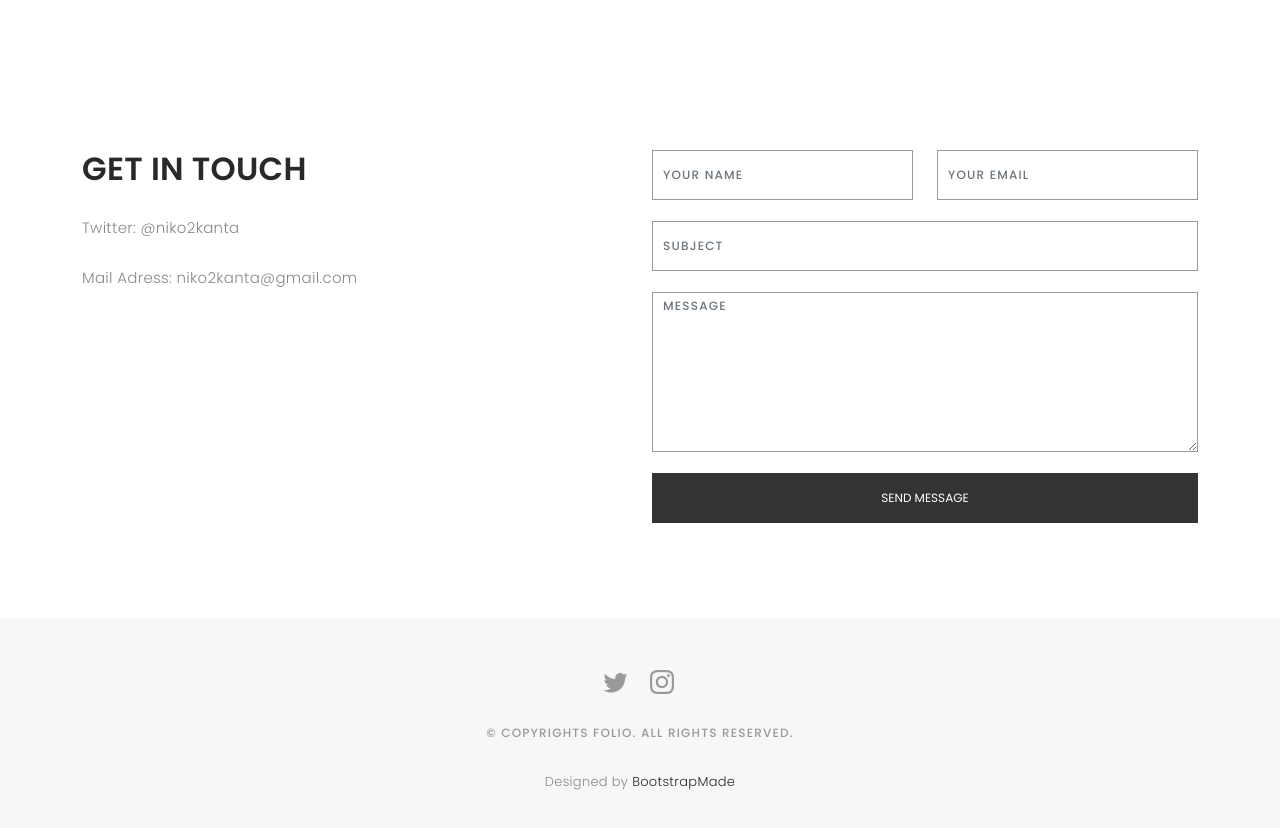
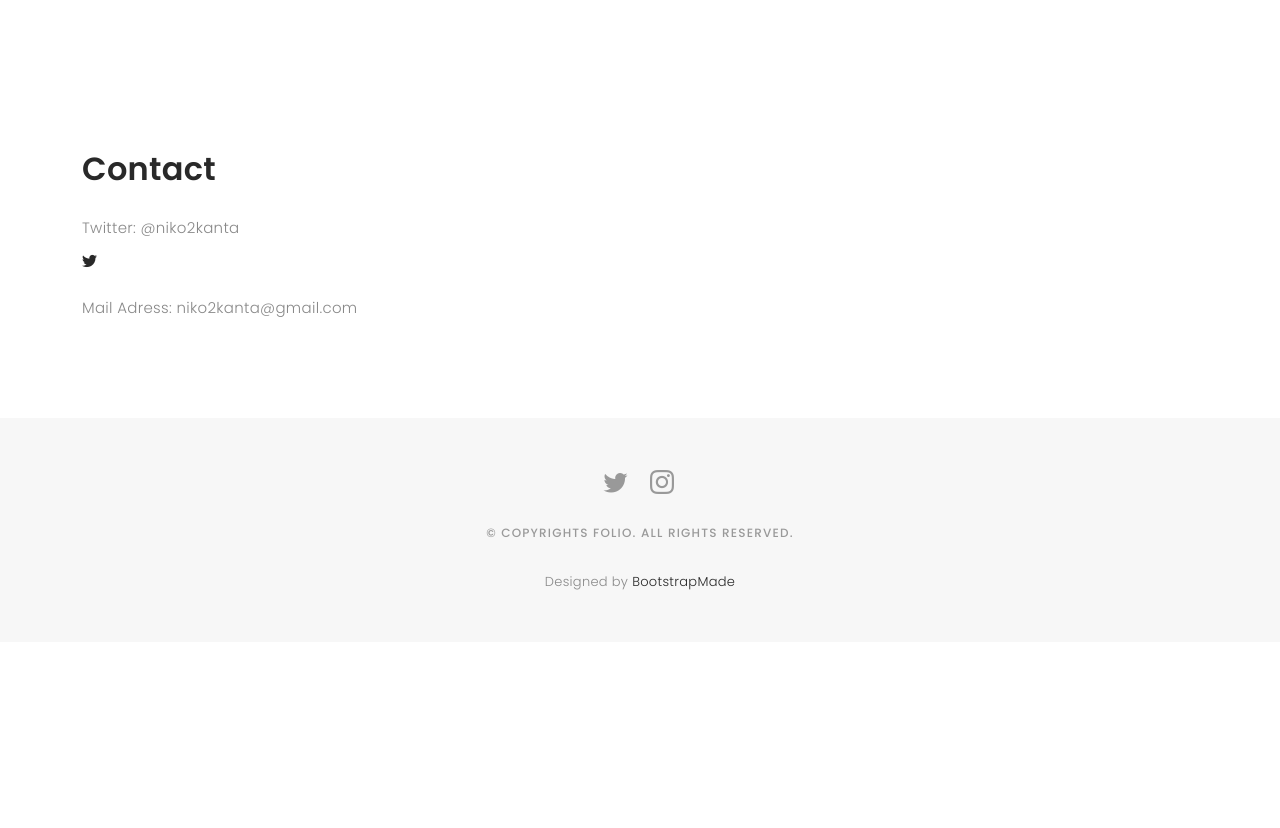
Before and after one commit to niko2kanta/kanta-s-portfolio, a plain HTML site: page index.html in a window 1280 px wide. Shown: the part 3360-4188 px from the top of the page. After the commit the page ends 4002 px from the top, so only its background shows below. Drawn offline with nearby package versions, Linux system fonts and the light colour scheme; files whose address does not match are found by name; a web font is replaced by a local one.

Commit message:
Add files via upload

```diff
--- a/index.html
+++ b/index.html
@@ -405,10 +405,11 @@
             <div class="col-lg-6">
               <div class="contact-contact">
 
-                <h2 class="mb-30">GET IN TOUCH</h2>
+                <h2 class="mb-30">Contact</h2>
 
                 <ul class="contact-details">
                   <li><span>Twitter: @niko2kanta</span></li>
+                  <li><a href="https://twitter.com/niko2kanta"><i class="bi bi-twitter"></i></a></li>
                   <li><span></span></li>
                   <li><span></span></li>
                   <li><span>Mail Adress: niko2kanta@gmail.com</span></li>
@@ -418,7 +419,7 @@
             </div>
 
             <div class="col-lg-6">
-              <form action="forms/contact.php" method="post" role="form" class="php-email-form">
+            <!--  <form action="forms/contact.php" method="post" role="form" class="php-email-form">
                 <div class="row gy-3">
 
                   <div class="col-lg-6">
@@ -456,7 +457,7 @@
                   </div>
 
                 </div>
-              </form>
+              </form>-->
             </div>
           </div>
         </div>
```
